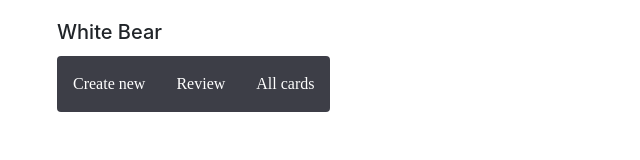
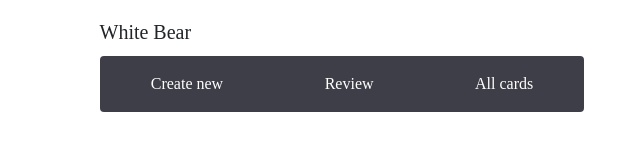
Before and after one commit to TyCoolidge/white-bear-prototype, a plain HTML site: page create-answer.html in a window 1280 px wide. Shown: the whole page, without its empty margins (298-938 px from the left). Drawn offline with Linux system fonts and the light colour scheme.

```diff
--- a/create-answer.html
+++ b/create-answer.html
@@ -7,15 +7,22 @@
     <title>Create Answer</title>
   </head>
   <body>
+    <div class="container">
       <div class="col-md-6 offset-md-3">
         <div class="card-body">
           <h3 class="card-title">White Bear</h3>
-        <div class="btn-group" role="group" aria-label="Basic example">
+          <div
+            class="btn-group"
+            role="group"
+            style="width: 100%;"
+            aria-label="Basic example"
+          >
             <button type="button" class="btn btn-primary">Create new</button>
             <button type="button" class="btn btn-primary">Review</button>
             <button type="button" class="btn btn-primary">All cards</button>
           </div>
         </div>
       </div>
+    </div>
   </body>
 </html>
--- a/style/style.scss
+++ b/style/style.scss
@@ -12,6 +12,7 @@
 //white bear logo text in app
 h3 {
   font-size: 20px;
+  font-family: "Fira Sans Medium";
 }
 //centered text above card & size of text on cards (except in "All cards" view, 16px)
 h4 {
```
Also changed, not shown: index.html (+3 -0 lines), style/dist.css, 1 other file. Lines whose indentation alone changed are shown as unchanged.
